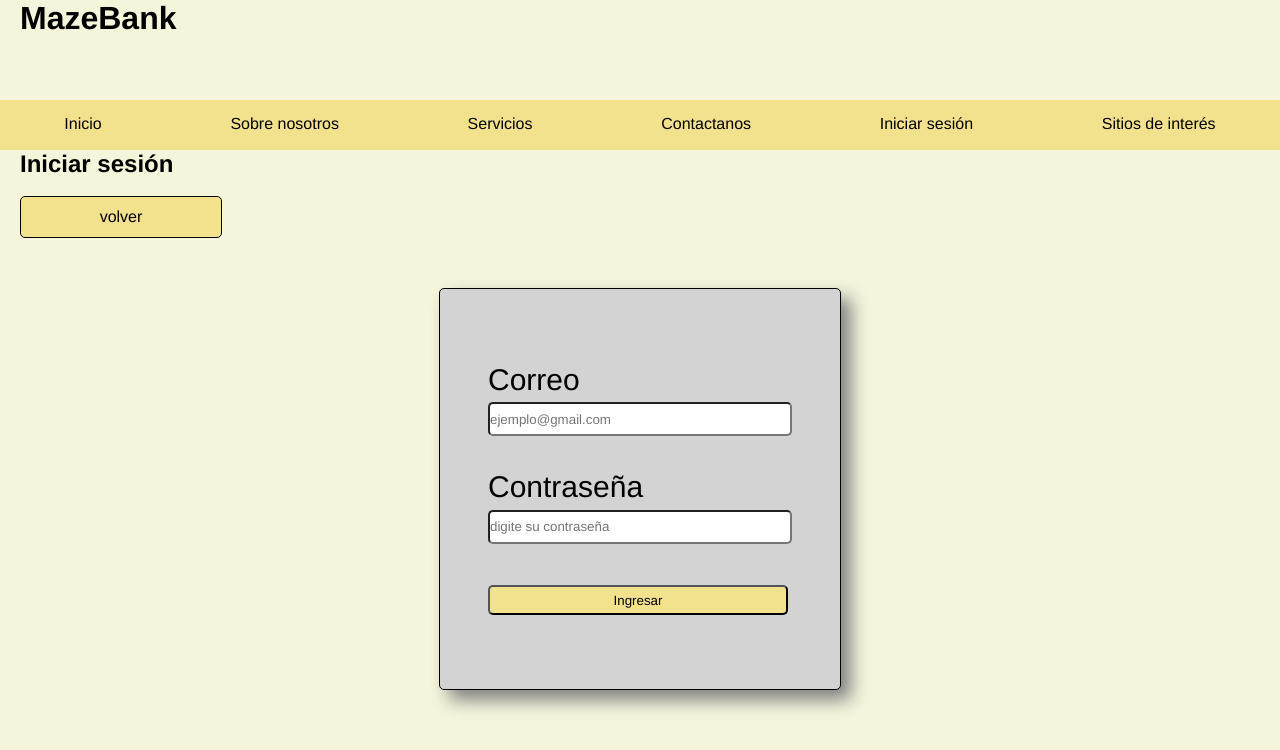
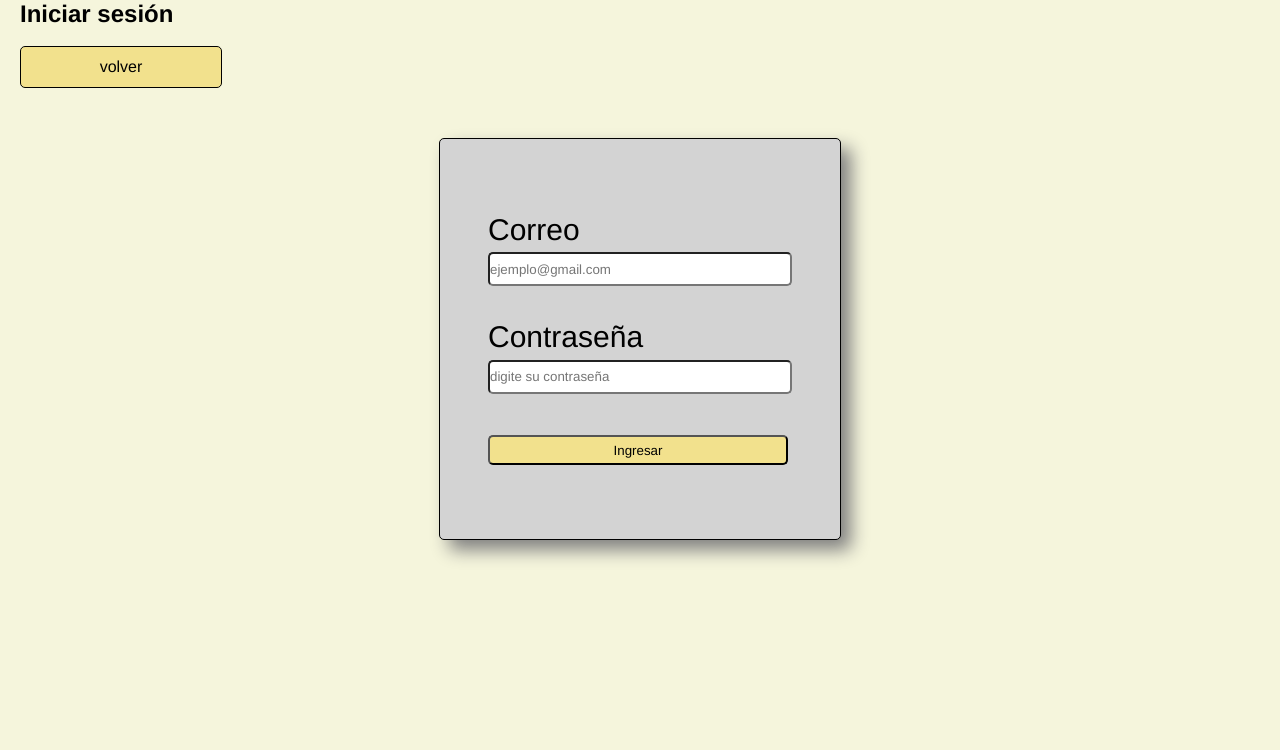
Before and after one commit to kron0zzz/Landing-css, a plain HTML site: page iniciar_sesion.html in a window 1280 px wide. Drawn offline with Linux system fonts and the light colour scheme.

Commit message:
iniciar_sesion.html

```diff
--- a/iniciar_sesion.html
+++ b/iniciar_sesion.html
@@ -9,20 +9,7 @@
 
 <body>
 
-    <header>
-        <h1>MazeBank</h1>
-    </header>
 
-    <nav>
-        <ul>
-            <li><a href="#">Inicio</a></li>
-            <li><a href="#">Sobre nosotros</a></li>
-            <li><a href="#">Servicios</a></li>
-            <li><a href="#">Contactanos</a></li>
-            <li><a href="iniciar_sesion.html">Iniciar sesión</a></li>
-            <li><a href="#">Sitios de interés</a></li>
-        </ul>
-    </nav>
 
     <main>
         <section class="banner">
```
